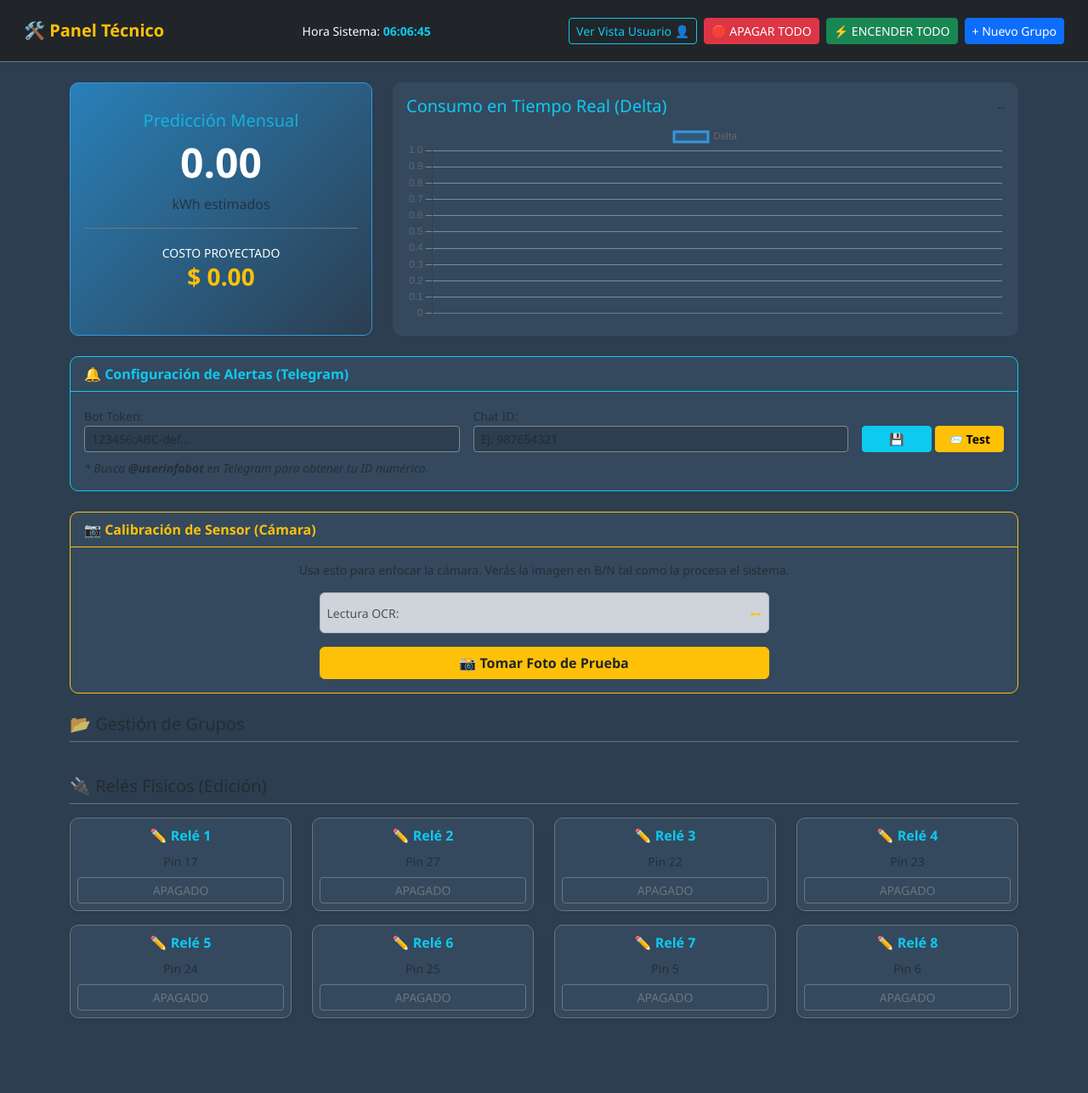
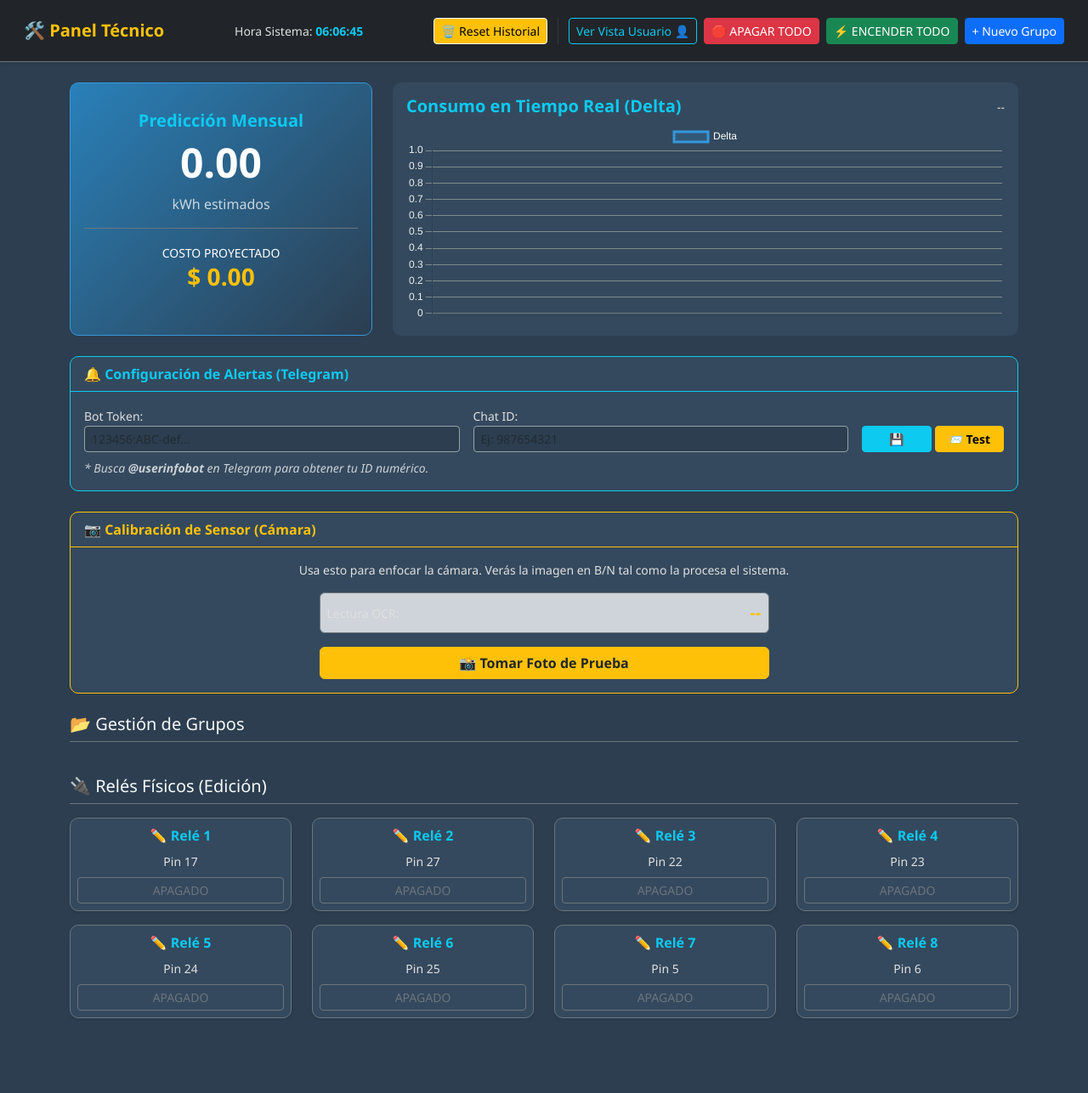
Before and after one commit to AbeloTales/EnergyManagerSystem, a Flask app: page /tecnico in a window 1280 px wide. Shown: the whole page at 85% size. Run offline with Flask 3, Linux system fonts and the light colour scheme; data comes from the database, SQL or seed files in the repository; data that the repository does not hold is empty; some libraries are stand-ins or nearby versions.

Commit message:
added reset button

```diff
--- a/app.py
+++ b/app.py
@@ -15,7 +15,7 @@ app = Flask(__name__)
 # --- CONFIGURACIÓN ---
 DB_NAME = 'energia.db'
 COSTO_KWH = 0.10
-# Mantenemos el filtro de solo números, ayuda mucho
+# Configuración Tesseract (Solo números)
 config_tesseract = r'--oem 3 --psm 7 -c tessedit_char_whitelist=0123456789.'
 
 # --- GESTIÓN DE HARDWARE ---
@@ -33,39 +33,26 @@ def setup_gpio():
     except: pass
     conn.close()
 
-# --- PROCESAMIENTO DE IMAGEN (VERSION ALTO CONTRASTE) ---
+# --- PROCESAMIENTO DE IMAGEN (ALTO CONTRASTE) ---
 def procesar_imagen_ocr(frame):
-    """
-    Versión 'Fondo Negro / Letras Blancas' (OTSU Invertido)
-    Genera una imagen más limpia visualmente.
-    """
-    # 1. Escala de Grises
+    # Escala de Grises
     gray = cv2.cvtColor(frame, cv2.COLOR_BGR2GRAY)
 
-    # 2. Aumentar Contraste (Hacer el blanco más brillante)
+    # Aumentar Contraste
     contraste = cv2.convertScaleAbs(gray, alpha=1.5, beta=10)
 
-    # 3. Umbralización OTSU INVERTIDA
-    # Convierte todo a BLANCO (texto) y NEGRO (fondo).
-    # Genera bloques sólidos, eliminando el ruido del 'Adaptive Threshold'.
+    # Umbralización OTSU INVERTIDA (Fondo Negro / Letras Blancas)
     thresh = cv2.threshold(contraste, 0, 255, cv2.THRESH_BINARY_INV + cv2.THRESH_OTSU)[1]
 
-    # 4. Limpieza (Morfología)
-    # En imagen invertida (letras blancas), 'dilate' engrosa la letra.
-    # 'erode' la hace más fina. Usamos un kernel suave.
+    # Limpieza (Erode suave para definir números)
     kernel = np.ones((3,3), np.uint8)
-
-    # Truco: Si las letras salen muy pegadas, usa erode. Si salen muy finas, usa dilate.
-    # Volvemos al erode suave que tenías antes que te gustaba.
     procesada = cv2.erode(thresh, kernel, iterations=1)
 
-    # 5. Lectura
+    # Lectura
     txt = pytesseract.image_to_string(procesada, config=config_tesseract)
 
-    # Limpieza de caracteres no numéricos
+    # Limpieza de caracteres
     clean = ''.join(filter(lambda x: x.isdigit() or x == '.', txt))
-
-    # Corrección de puntos dobles (ej: 12..5 -> 12.5)
     if clean.count('.') > 1:
         clean = clean.replace('.', '', clean.count('.') - 1)
 
@@ -175,14 +162,13 @@ def verificar_sistema():
     conn.commit()
     conn.close()
 
-# --- TAREA OCR (AUTOMÁTICA) ---
+# --- TAREA OCR ---
 def tarea_monitoreo():
     cap = cv2.VideoCapture(0)
     if not cap.isOpened(): return
     cap.set(3, 640); cap.set(4, 480)
     ret, frame = cap.read()
     cap.release()
-
     if ret:
         try:
             _, clean = procesar_imagen_ocr(frame)
@@ -236,13 +222,25 @@ def api_datos():
         'hora_servidor': hora_servidor
     })
 
+# --- NUEVA RUTA: RESETEAR DATOS ---
+@app.route('/api/reset_datos', methods=['POST'])
+def reset_datos():
+    try:
+        conn = sqlite3.connect(DB_NAME)
+        c = conn.cursor()
+        c.execute("DELETE FROM lecturas") # Borra todo el historial
+        conn.commit()
+        conn.close()
+        return jsonify({'status': 'ok'})
+    except Exception as e:
+        return jsonify({'status': 'error', 'msg': str(e)}), 500
+
 @app.route('/api/test_telegram', methods=['POST'])
 def test_telegram():
     exito = enviar_telegram("🔔 PRUEBA DE SISTEMA:\n¡Conexión exitosa con el Monitor de Energía!", forzar=True)
     if exito: return jsonify({'status': 'ok'})
     else: return jsonify({'status': 'error', 'msg': 'Fallo al enviar. Verifique Token/ChatID'})
 
-# --- DEBUG CÁMARA ---
 @app.route('/api/debug_camara')
 def debug_camara():
     cap = cv2.VideoCapture(0)
@@ -253,12 +251,9 @@ def debug_camara():
 
     if not ret: return jsonify({'status': 'error', 'msg': 'Error captura'})
 
-    # Usamos la versión de alto contraste
     imagen_procesada, lectura = procesar_imagen_ocr(frame)
-
     _, buffer = cv2.imencode('.jpg', imagen_procesada)
     img_str = base64.b64encode(buffer).decode('utf-8')
-
     return jsonify({'status': 'ok', 'imagen': img_str, 'lectura_detectada': lectura if lectura else "Nada"})
 
 @app.route('/api/guardar_config', methods=['POST'])
--- a/templates/tecnico.html
+++ b/templates/tecnico.html
@@ -11,8 +11,13 @@
         .prediccion-card { background: linear-gradient(135deg, #2980b9 0%, #2c3e50 100%); border: 1px solid #3498db; }
         .btn-outline-primary { color: #3498db; border-color: #3498db; }
         .btn-outline-primary:hover { background-color: #3498db; color: white; }
-        .form-control, .form-select { background-color: #2c3e50; border: 1px solid #7f8c8d; color: white; }
+
+        /* CORRECCIÓN DE COLORES PARA TEXTOS */
+        .text-muted { color: #dcdcdc !important; } /* Gris muy claro para leer bien sobre azul */
+        .small { color: #e0e0e0 !important; }
+        .form-control, .form-select { background-color: #2c3e50; border: 1px solid #95a5a6; color: white; }
         .form-control:focus { background-color: #34495e; color: white; border-color: #3498db; }
+
         .modal-content { background-color: #2c3e50; color: white; }
         .list-group-item { background-color: transparent; color: white; border-color: #7f8c8d; }
         .nombre-editable:hover { text-decoration: underline; color: #3498db; cursor: pointer; }
@@ -30,6 +35,8 @@
             Hora Sistema: <span id="hora-sistema" class="fw-bold text-info">--:--:--</span>
         </div>
         <div class="d-flex gap-2">
+            <button class="btn btn-warning btn-sm border border-light" onclick="resetearDatos()">🗑️ Reset Historial</button>
+            <div class="vr bg-secondary mx-1"></div>
             <a href="/" class="btn btn-outline-info btn-sm">Ver Vista Usuario 👤</a>
             <button class="btn btn-danger btn-sm" onclick="controlGlobal(0)">🛑 APAGAR TODO</button>
             <button class="btn btn-success btn-sm" onclick="controlGlobal(1)">⚡ ENCENDER TODO</button>
@@ -44,11 +51,11 @@
         <div class="col-md-4 mb-3 mb-md-0">
             <div class="card prediccion-card h-100 text-center py-3">
                 <div class="card-body">
-                    <h5 class="text-info opacity-75">Predicción Mensual</h5>
-                    <h1 class="display-5 fw-bold my-2" id="prediccion-val">--</h1>
-                    <p class="mb-0 text-muted">kWh estimados</p>
+                    <h5 class="text-info opacity-100 fw-bold">Predicción Mensual</h5>
+                    <h1 class="display-5 fw-bold my-2 text-white" id="prediccion-val">--</h1>
+                    <p class="mb-0 text-white opacity-75">kWh estimados</p>
                     <div class="mt-3 pt-3 border-top border-secondary">
-                        <small class="text-uppercase ls-1">Costo Proyectado</small>
+                        <small class="text-uppercase ls-1 text-white">Costo Proyectado</small>
                         <h3 class="fw-bold text-warning m-0" id="prediccion-costo">--</h3>
                     </div>
                 </div>
@@ -58,8 +65,8 @@
             <div class="card h-100">
                 <div class="card-body">
                     <div class="d-flex justify-content-between align-items-center mb-2">
-                        <h5 class="card-title mb-0 text-info">Consumo en Tiempo Real (Delta)</h5>
-                        <span id="tendencia-txt" class="small text-muted">--</span>
+                        <h5 class="card-title mb-0 text-info fw-bold">Consumo en Tiempo Real (Delta)</h5>
+                        <span id="tendencia-txt" class="small text-white">--</span>
                     </div>
                     <canvas id="graficoEnergia" height="100"></canvas>
                 </div>
@@ -74,11 +81,11 @@
         <div class="card-body">
             <div class="row g-3 align-items-end">
                 <div class="col-md-5">
-                    <label class="small text-muted">Bot Token:</label>
+                    <label class="small text-light">Bot Token:</label>
                     <input type="text" id="teleToken" class="form-control form-control-sm" placeholder="123456:ABC-def...">
                 </div>
                 <div class="col-md-5">
-                    <label class="small text-muted">Chat ID:</label>
+                    <label class="small text-light">Chat ID:</label>
                     <input type="text" id="teleChat" class="form-control form-control-sm" placeholder="Ej: 987654321">
                 </div>
                 <div class="col-md-2">
@@ -88,7 +95,7 @@
                     </div>
                 </div>
             </div>
-            <small class="text-muted fst-italic mt-2 d-block">
+            <small class="text-white fst-italic mt-2 d-block opacity-75">
                 * Busca <strong>@userinfobot</strong> en Telegram para obtener tu ID numérico.
             </small>
         </div>
@@ -99,13 +106,13 @@
             📷 Calibración de Sensor (Cámara)
         </div>
         <div class="card-body text-center">
-            <p class="text-muted small">Usa esto para enfocar la cámara. Verás la imagen en B/N tal como la procesa el sistema.</p>
+            <p class="text-white small">Usa esto para enfocar la cámara. Verás la imagen en B/N tal como la procesa el sistema.</p>
 
             <div class="row justify-content-center">
                 <div class="col-md-6">
                     <img id="imgDebug" src="" class="img-fluid border border-secondary rounded mb-3 d-none" style="max-height: 300px;">
-                    <div class="alert alert-dark d-flex justify-content-between align-items-center p-2">
-                        <span class="small text-muted">Lectura OCR:</span>
+                    <div class="alert alert-dark d-flex justify-content-between align-items-center p-2 border border-secondary">
+                        <span class="small text-light">Lectura OCR:</span>
                         <strong id="lecturaDebug" class="text-warning fs-5">--</strong>
                     </div>
                     <button class="btn btn-warning w-100 fw-bold text-dark" onclick="verCamara()" id="btnCam">
@@ -116,12 +123,12 @@
         </div>
     </div>
 
-    <h5 class="text-muted border-bottom border-secondary pb-2 mb-3">📂 Gestión de Grupos</h5>
+    <h5 class="text-light border-bottom border-secondary pb-2 mb-3">📂 Gestión de Grupos</h5>
     <div class="row mb-4" id="contenedor-grupos">
-        <div class="col-12 text-center text-muted py-3">Cargando...</div>
+        <div class="col-12 text-center text-light py-3">Cargando...</div>
     </div>
 
-    <h5 class="text-muted border-bottom border-secondary pb-2 mb-3">🔌 Relés Físicos (Edición)</h5>
+    <h5 class="text-light border-bottom border-secondary pb-2 mb-3">🔌 Relés Físicos (Edición)</h5>
     <div class="row mb-4" id="contenedor-reles"></div>
 
 </div>
@@ -137,12 +144,12 @@
                 <input type="hidden" id="idGrupoEditar" value="">
 
                 <div class="mb-3">
-                    <label class="form-label">Nombre del Grupo</label>
+                    <label class="form-label text-light">Nombre del Grupo</label>
                     <input type="text" id="nombreGrupo" class="form-control" placeholder="Ej: Luces Exterior">
                 </div>
 
                 <div class="mb-3">
-                    <label class="form-label">Prioridad Energética</label>
+                    <label class="form-label text-light">Prioridad Energética</label>
                     <select id="prioridadGrupo" class="form-select">
                         <option value="1">🟢 Alta (Esencial - No apagar)</option>
                         <option value="0">🟡 Baja (Apagable por ahorro)</option>
@@ -154,16 +161,16 @@
 
                 <div class="form-check form-switch mb-2">
                     <input class="form-check-input" type="checkbox" id="checkHorario" onchange="toggleModos('horario')">
-                    <label class="form-check-label">📅 Horario Fijo</label>
+                    <label class="form-check-label text-light">📅 Horario Fijo</label>
                 </div>
                 <div id="box-horario" class="d-none bg-dark p-2 rounded mb-3 border border-secondary">
                     <div class="row g-2">
                         <div class="col-6">
-                            <label class="small text-muted">ON (HH:MM):</label>
+                            <label class="small text-light">ON (HH:MM):</label>
                             <input type="time" id="horaInicio" class="form-control form-control-sm">
                         </div>
                         <div class="col-6">
-                            <label class="small text-muted">OFF (HH:MM):</label>
+                            <label class="small text-light">OFF (HH:MM):</label>
                             <input type="time" id="horaFin" class="form-control form-control-sm">
                         </div>
                     </div>
@@ -171,23 +178,23 @@
 
                 <div class="form-check form-switch mb-2">
                     <input class="form-check-input" type="checkbox" id="checkCiclo" onchange="toggleModos('ciclo')">
-                    <label class="form-check-label">⏱️ Modo Cíclico (Intervalos)</label>
+                    <label class="form-check-label text-light">⏱️ Modo Cíclico (Intervalos)</label>
                 </div>
                 <div id="box-ciclo" class="d-none bg-dark p-2 rounded mb-3 border border-secondary">
                     <div class="row g-2">
                         <div class="col-6">
-                            <label class="small text-muted">Minutos ON:</label>
+                            <label class="small text-light">Minutos ON:</label>
                             <input type="number" id="cicloOn" class="form-control form-control-sm" value="10" min="1">
                         </div>
                         <div class="col-6">
-                            <label class="small text-muted">Minutos OFF:</label>
+                            <label class="small text-light">Minutos OFF:</label>
                             <input type="number" id="cicloOff" class="form-control form-control-sm" value="10" min="1">
                         </div>
                     </div>
                 </div>
 
                 <hr class="border-secondary">
-                <label class="form-label">Asignar Relés:</label>
+                <label class="form-label text-light">Asignar Relés:</label>
                 <div id="lista-reles-modal" class="list-group"></div>
             </div>
             <div class="modal-footer border-secondary">
@@ -205,7 +212,14 @@
     const chart = new Chart(ctx, {
         type: 'line',
         data: { labels: [], datasets: [{ label: 'Delta', data: [], borderColor: '#3498db', backgroundColor: 'rgba(52, 152, 219, 0.2)', fill: true, tension: 0.3 }] },
-        options: { responsive: true, scales: { y: { beginAtZero: true, grid: { color: '#7f8c8d' } }, x: { grid: { color: '#7f8c8d' } } } }
+        options: {
+            responsive: true,
+            scales: {
+                y: { beginAtZero: true, grid: { color: '#7f8c8d' }, ticks: { color: '#ecf0f1' } },
+                x: { grid: { color: '#7f8c8d' }, ticks: { color: '#ecf0f1' } }
+            },
+            plugins: { legend: { labels: { color: 'white' } } }
+        }
     });
 
     const modalElement = new bootstrap.Modal(document.getElementById('modalGrupo'));
@@ -216,7 +230,6 @@
         try {
             const res = await fetch('/api/datos');
             const data = await res.json();
-
             relesGlobales = data.reles;
             gruposGlobales = data.grupos;
 
@@ -282,7 +295,7 @@
                         <div class="card-body p-2 text-center">
                             <div class="text-info fw-bold text-truncate mb-2 nombre-editable"
                                  onclick="editarNombre(${r.id}, '${r.nombre}')">✏️ ${r.nombre}</div>
-                            <div class="small text-muted mb-2">Pin ${r.pin_gpio}</div>
+                            <div class="small text-light mb-2">Pin ${r.pin_gpio}</div>
                             <button onclick="toggle(${r.id})" class="btn w-100 btn-sm ${btnClass}">
                                 ${r.estado?'ENCENDIDO':'APAGADO'}
                             </button>
@@ -293,7 +306,7 @@
                 if (!modalAbierto) {
                     listM.innerHTML += `
                     <label class="list-group-item d-flex justify-content-between align-items-center">
-                        <span>${r.nombre}</span>
+                        <span class="text-light">${r.nombre}</span>
                         <input class="form-check-input checkbox-rele" type="checkbox" value="${r.id}" id="check-rele-${r.id}">
                     </label>`;
                 }
@@ -302,7 +315,22 @@
         } catch (e) { console.error(e); }
     }
 
-    // --- FUNCIONES TELEGRAM Y CÁMARA ---
+    // --- NUEVA FUNCIÓN: RESETEAR DATOS ---
+    async function resetearDatos() {
+        if(confirm("⚠️ ¿ESTÁS SEGURO?\n\nEsto borrará TODO el historial de consumo y la gráfica se reiniciará.\n\nNo se puede deshacer.")) {
+            try {
+                const res = await fetch('/api/reset_datos', {method: 'POST'});
+                const data = await res.json();
+                if(data.status === 'ok') {
+                    alert("✅ Historial borrado correctamente.");
+                    location.reload();
+                } else {
+                    alert("Error: " + data.msg);
+                }
+            } catch(e) { alert("Error de red"); }
+        }
+    }
+
     async function guardarTelegram() {
         const t = document.getElementById('teleToken').value;
         const c = document.getElementById('teleChat').value;
@@ -313,7 +341,6 @@
         alert("✅ Configuración de Telegram guardada");
     }
 
-    // --- FUNCIÓN DE PRUEBA TELEGRAM ---
     async function probarTelegram() {
         const btn = event.target;
         btn.disabled = true;
@@ -330,7 +357,6 @@
         const btn = document.getElementById('btnCam');
         const img = document.getElementById('imgDebug');
         const txt = document.getElementById('lecturaDebug');
-
         btn.disabled = true; btn.innerText = "Capturando..."; txt.innerText = "Procesando...";
         try {
             const res = await fetch('/api/debug_camara');
@@ -345,14 +371,11 @@
         btn.disabled = false; btn.innerText = "📸 Tomar Foto de Prueba";
     }
 
-    // --- FUNCIONES GRUPOS ---
     function toggleModos(modoActivo) {
         const chkH = document.getElementById('checkHorario');
         const chkC = document.getElementById('checkCiclo');
-
         if(modoActivo === 'horario' && chkH.checked) chkC.checked = false;
         else if (modoActivo === 'ciclo' && chkC.checked) chkH.checked = false;
-
         document.getElementById('box-horario').classList.toggle('d-none', !chkH.checked);
         document.getElementById('box-ciclo').classList.toggle('d-none', !chkC.checked);
     }
@@ -378,17 +401,13 @@
         document.getElementById('idGrupoEditar').value = idGrupo;
         document.getElementById('nombreGrupo').value = g.nombre;
         document.getElementById('prioridadGrupo').value = g.prioridad;
-
         document.getElementById('checkHorario').checked = (g.usar_horario === 1);
         document.getElementById('horaInicio').value = g.hora_inicio;
         document.getElementById('horaFin').value = g.hora_fin;
-
         document.getElementById('checkCiclo').checked = (g.modo_ciclo === 1);
         document.getElementById('cicloOn').value = g.ciclo_on || 10;
         document.getElementById('cicloOff').value = g.ciclo_off || 10;
-
         toggleModos('ninguno');
-
         document.querySelectorAll('.checkbox-rele').forEach(c => c.checked = false);
         relesGlobales.forEach(r => {
             if (r.id_grupo === idGrupo) {
@@ -403,9 +422,7 @@
         const idEd = document.getElementById('idGrupoEditar').value;
         const nom = document.getElementById('nombreGrupo').value;
         const ids = [...document.querySelectorAll('#lista-reles-modal input:checked')].map(cb => parseInt(cb.value));
-
         if(!nom || ids.length === 0) return alert("Faltan datos");
-
         const payload = {
             accion: idEd ? 'editar_grupo' : 'crear_grupo',
             id: idEd ? idEd : null,
```
